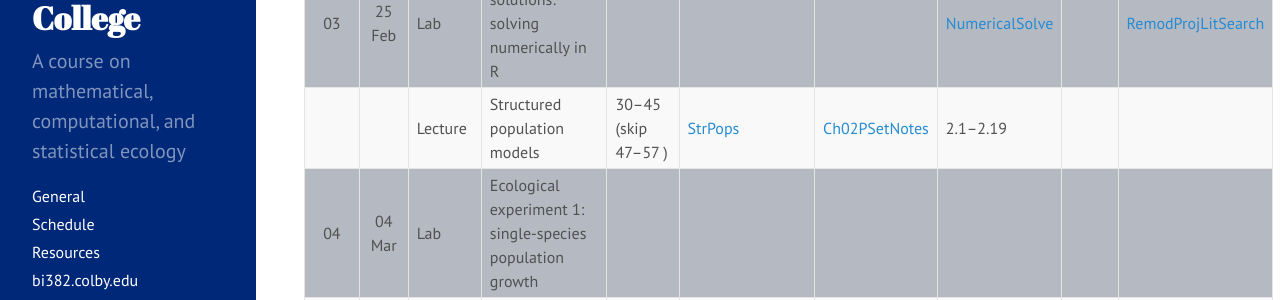
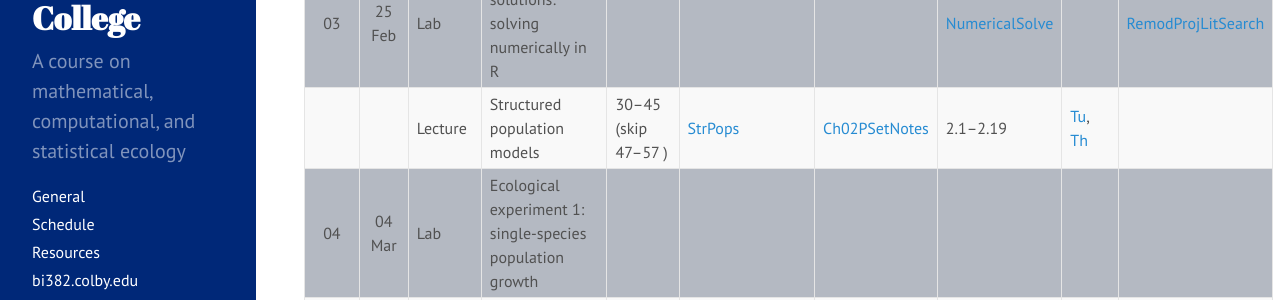
Before and after one commit to davan690/ColbyEcology.github.io, a Jekyll site: the page built from Schedule.md, in a window 1280 px wide and 900 px high, scrolled down 456 px. Shown: the part 154-454 px from the top of the window. Built offline with Jekyll 4.4.1, drawn with Linux system fonts in a browser that asks for light colours.

Commit message:
added lecuture vids

```diff
--- a/Schedule.md
+++ b/Schedule.md
@@ -35,7 +35,7 @@ Week |  Date  | Meeting |     Topic
 02   | 18 Feb |   Lab   | Basic programming in R                                         |                   | [RProgramming](../Presentations/Lab02_ProgrammingR.html) |               | [Lab report 2](../Assignments/LabReports/LabReport_2.html), [Key](../Assignments/LabReports/LabReport_2_Key.html) |             |       |
      |        | Lecture | Density dependent change                                       | 13–29 (skip 17–22)| [DensDep](../Presentations/Wk02_DensDep.html) | [Ch01PSetNotes](../Assignments/LectureProblemSets/Ch01_ProblemNotes.html) | 1.1–1.18 (skip 1.14 & 1.15), [Key](../Assignments/LectureProblemSets/Ch01_ProblemSet_key.html)                       | [Tu](https://drive.google.com/file/d/1UzAXZ2D52hJV4vewDSrnhppHIVnn2ZWz/view?usp=sharing), Th |       |
 03   | 25 Feb |   Lab   | Model solutions: solving numerically in R                      |                   |             |               | [NumericalSolve](../Assignments/LabReports/LabReport_3.html) |             | [RemodProjLitSearch](../Assignments/RemodelingProject/RemodelingProject_LitSearch.html)|
-     |        | Lecture | Structured population models                                   | 30–45 (skip 47–57 ) | [StrPops](../Presentations/Wk03_StrPops.html) | [Ch02PSetNotes](../Assignments/LectureProblemSets/Ch02_ProblemNotes.html) | 2.1–2.19 |             |       |
+     |        | Lecture | Structured population models                                   | 30–45 (skip 47–57 ) | [StrPops](../Presentations/Wk03_StrPops.html) | [Ch02PSetNotes](../Assignments/LectureProblemSets/Ch02_ProblemNotes.html) | 2.1–2.19 | [Tu](https://drive.google.com/file/d/12lsA4pT52dXySELgSneWOdNiA1ywQHUx/view?usp=sharing), [Th](https://drive.google.com/file/d/12pZ-Vt3x8YZb0zNuNQWk-RRBbwwRE1E_/view?usp=sharing) |       |
 04   | 04 Mar |   Lab   | Ecological experiment 1: single-species population growth      |                   |             |               |             |             |       |
      |        | Lecture | Dynamics                                                       |                   |             |               |             |             |       |
 05   | 11 Mar |   Lab   | Parameter estimation in R: least square methods                |                   |             |               |             |             |       |
```
